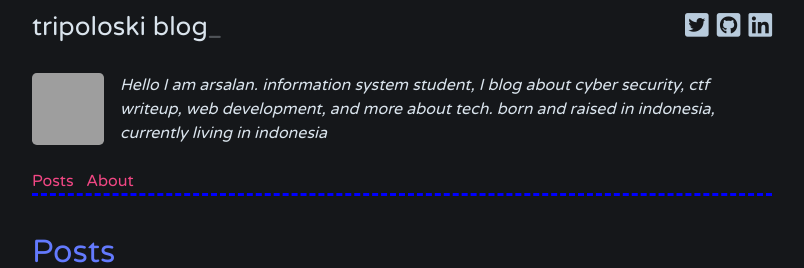
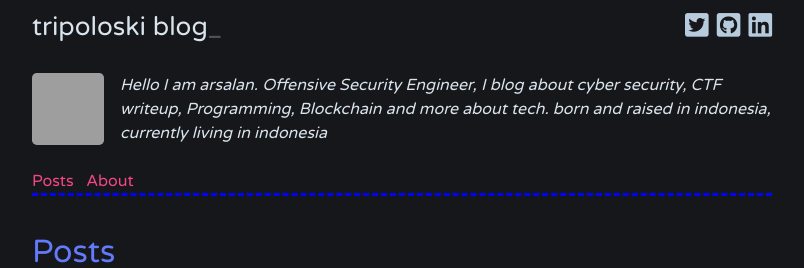
Before and after one commit to tripoloski1337/tripoloski1337.github.io, a Jekyll site: the page built from index.html, in a window 1280 px wide, cut to the strip 0-268 px from the top of the page. Shown: the whole strip, without its empty margins (238-1042 px from the left). Built offline with Jekyll 4.4.1, drawn with Linux system fonts in a browser that asks for light colours; the list of posts is cut into pages by our own code; grey boxes are pictures that could not be loaded.

Commit message:
update tag line

```diff
--- a/_config.yml
+++ b/_config.yml
@@ -2,8 +2,8 @@ title: tripoloski blog
 author: arsalan
 email: arsalan.dp@gmail.com
 description: > # this means to ignore newlines until "show_exerpts:"
-    Hello I am arsalan. information system student, I blog about cyber security,
-    ctf writeup, web development, and more about tech. born and raised in
+    Hello I am arsalan. Offensive Security Engineer, I blog about cyber security,
+    CTF writeup, Programming, Blockchain and more about tech. born and raised in
     indonesia, currently living in indonesia
 show_excerpts: false # set to true to show excerpts on the homepage
 
```
